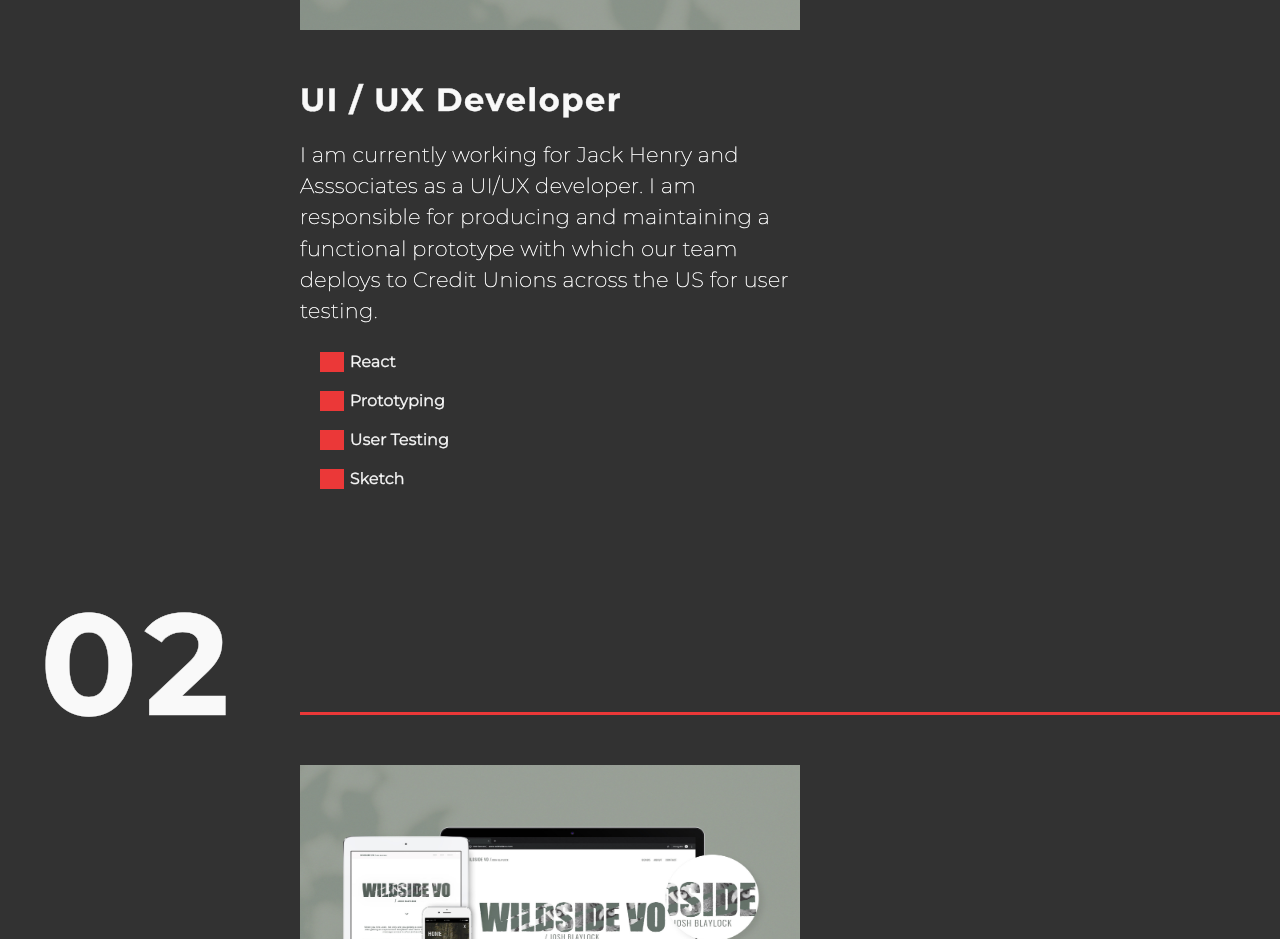
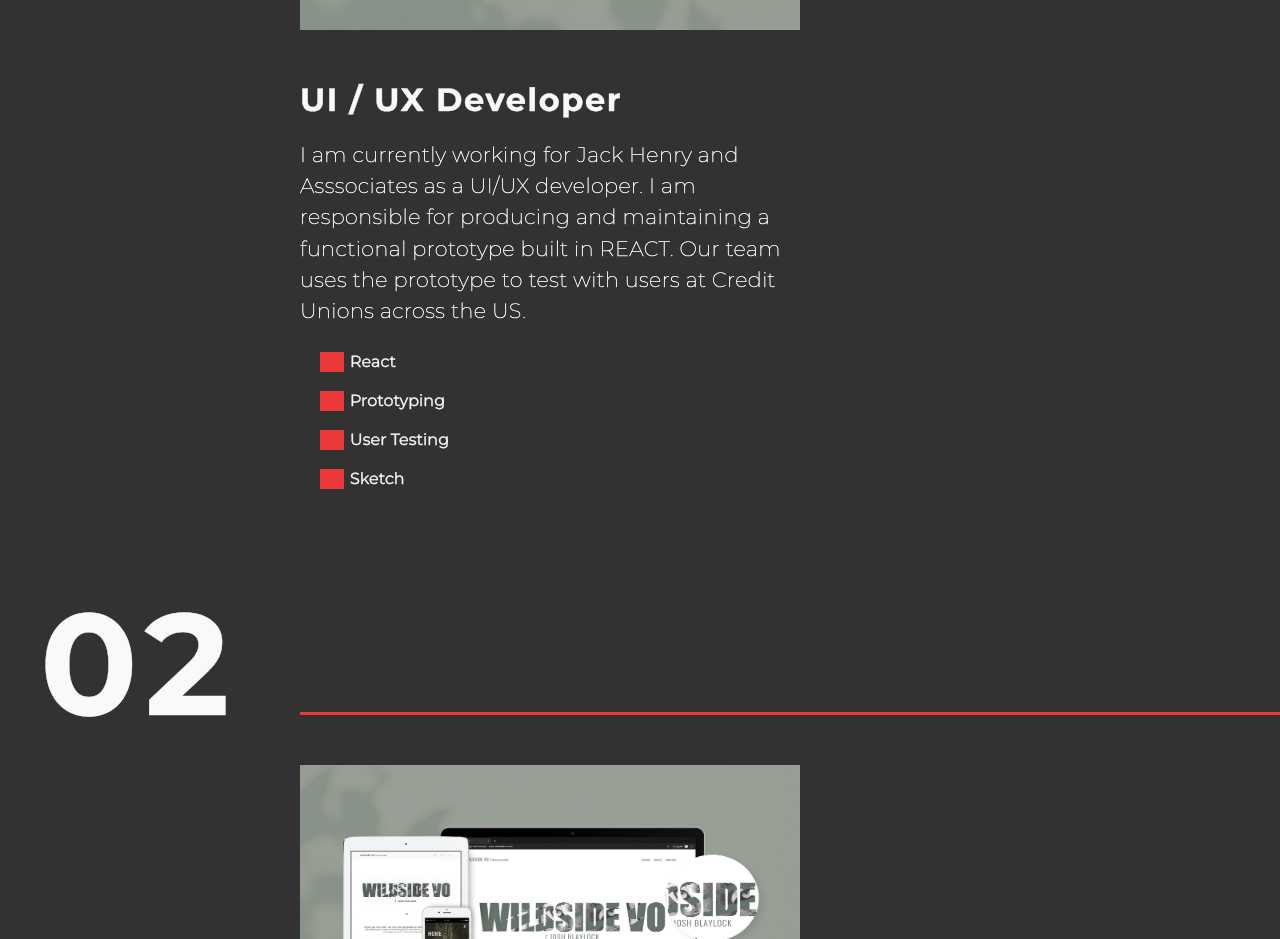
Before and after one commit to tylorkolbeck/tylorkolbeck-v2, a React (Create React App) app: page / in a window 1280 px wide. Shown: the part 1600-2539 px from the top of the page. Built offline with nearby package versions, Linux system fonts and the light colour scheme; no server answers.

Commit message:
updated work description

```diff
--- a/src/Pages/Home.js
+++ b/src/Pages/Home.js
@@ -21,7 +21,7 @@ const workInfo = [
     {
         img: 'wildside_mockup.jpg',
         title: 'UI / UX Developer',
-        text: `<p>I am currently working for Jack Henry and Asssociates as a UI/UX developer.  I am responsible for producing and maintaining a functional prototype with which our team deploys to Credit Unions across the US for user testing.</p>
+        text: `<p>I am currently working for Jack Henry and Asssociates as a UI/UX developer.  I am responsible for producing and maintaining a functional prototype built in REACT. Our team uses the prototype to test with users at Credit Unions across the US.</p>
                 <ul>
                     <li>React</li>
                     <li>Prototyping</li>
```
